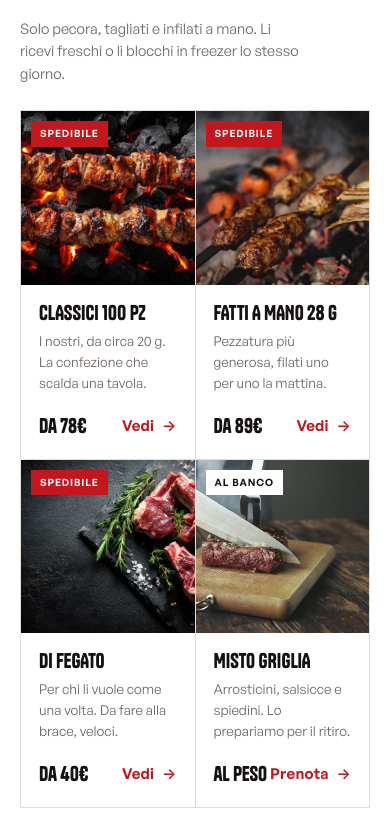
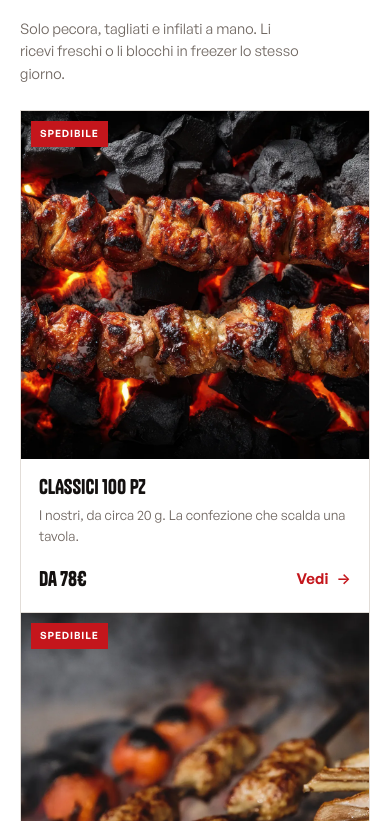
Before and after one commit to webinal/tradizione-sito, a website: page prodotti.html in a window 390 px wide. Shown: the part 643-1464 px from the top of the page. Drawn offline with Linux system fonts and the light colour scheme.

Commit message:
Round 3 polish: griglia prodotti senza celle grigie (bordi al posto dello sfondo grigio), tablet a 2 colonne

```diff
--- a/pages.css
+++ b/pages.css
@@ -23,8 +23,8 @@
 .catsec .chead h2{font-family:var(--hero);font-weight:400;text-transform:uppercase;font-size:clamp(26px,3.4vw,44px);line-height:.98}
 .catsec .chead .n{color:var(--rosso);margin-bottom:10px}
 .catsec .chead .r{font-size:14.5px;color:var(--g600);max-width:34ch}
-.prodgrid{display:grid;grid-template-columns:repeat(4,1fr);gap:1px;background:var(--g200);border:1px solid var(--g200)}
-.prodcard{background:#fff;display:flex;flex-direction:column}
+.prodgrid{display:grid;grid-template-columns:repeat(4,1fr);background:#fff;border-top:1px solid var(--g200);border-left:1px solid var(--g200)}
+.prodcard{background:#fff;display:flex;flex-direction:column;border-right:1px solid var(--g200);border-bottom:1px solid var(--g200)}
 .prodcard .im{position:relative;aspect-ratio:1/1;overflow:hidden}
 .prodcard .im img{width:100%;height:100%;object-fit:cover;transition:transform .8s var(--ease)}
 .prodcard:hover .im img{transform:scale(1.06)}
@@ -36,8 +36,8 @@
 .prodcard .foot{margin-top:16px;display:flex;align-items:center;justify-content:space-between}
 .prodcard .prezzo{font-family:var(--hero);font-size:20px}
 .prodcard .prezzo small{font-family:var(--ui);font-weight:500;font-size:11px;color:var(--g600);letter-spacing:.03em}
-@media(max-width:1100px){.prodgrid{grid-template-columns:repeat(3,1fr)}}
-@media(max-width:760px){.prodgrid{grid-template-columns:1fr 1fr}}
+@media(max-width:1100px){.prodgrid{grid-template-columns:repeat(2,1fr)}}
+@media(max-width:440px){.prodgrid{grid-template-columns:1fr}}
 
 /* scheda prodotto */
 .pdp{display:grid;grid-template-columns:1.05fr .95fr;gap:clamp(28px,4vw,60px);padding:clamp(30px,4vw,54px) 0}
```
